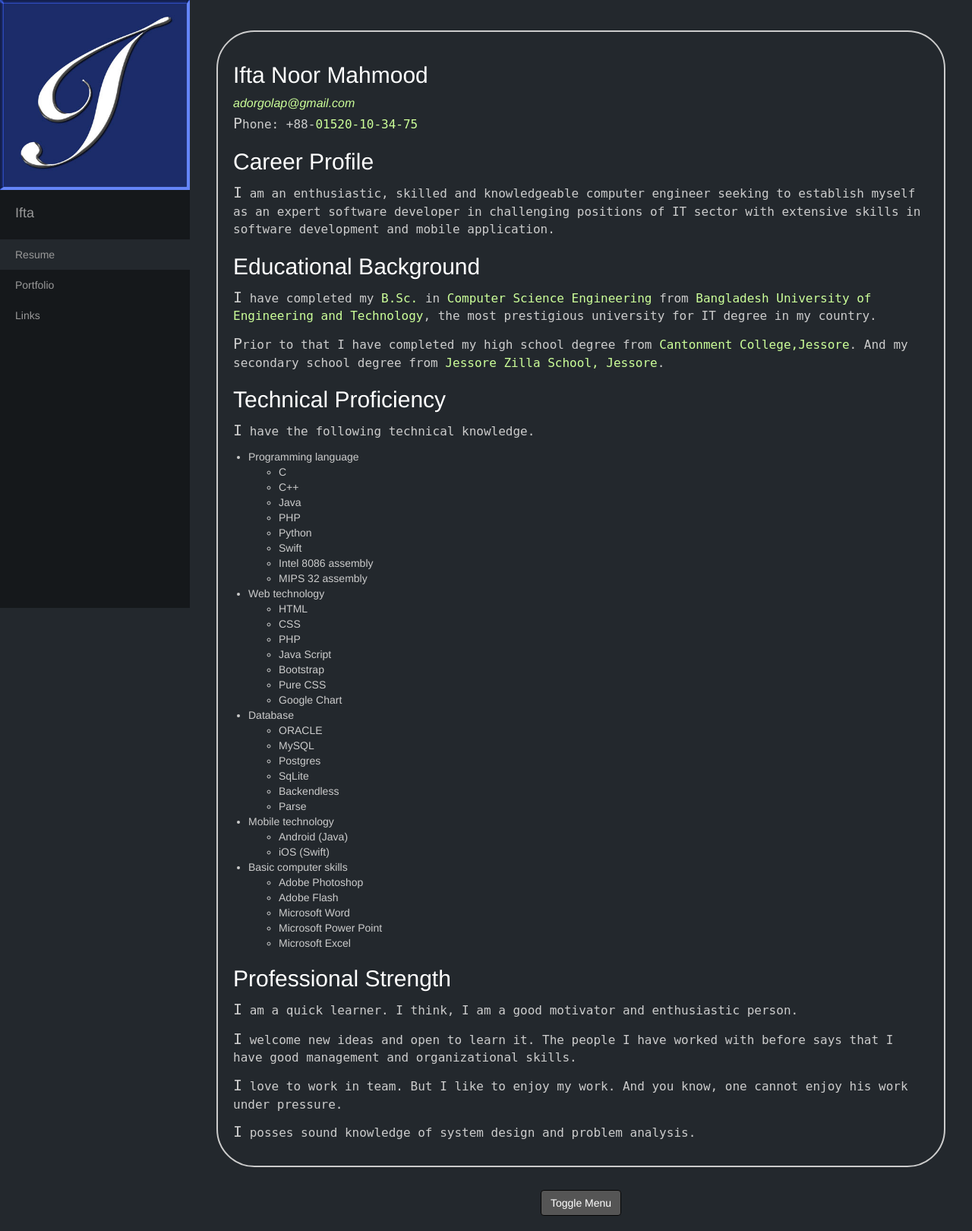
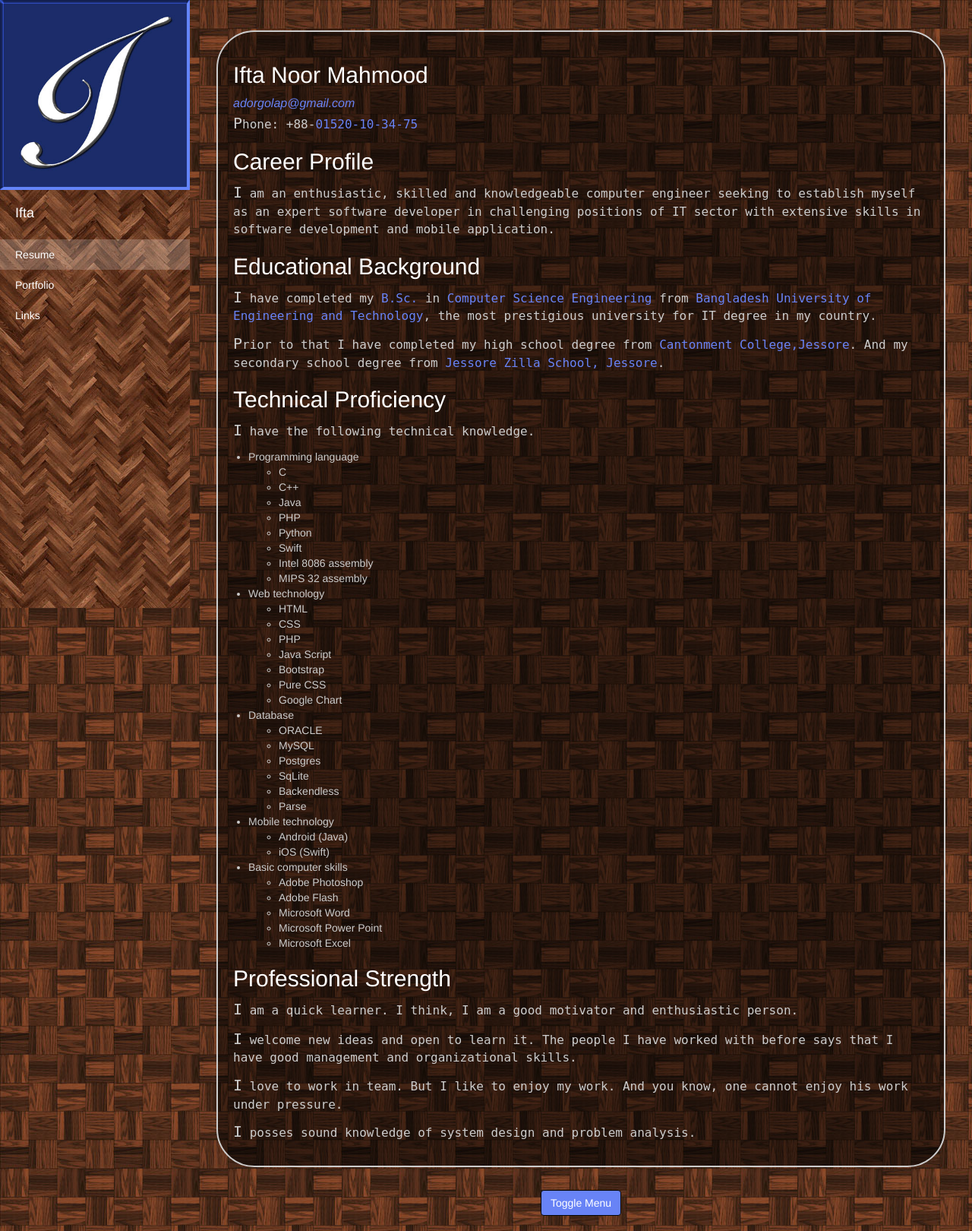
Before and after one commit to adorgoalp/Ifta-s-Index, a PHP site: page /reume.php in a window 1280 px wide. Shown: the whole page at 76% size. Run offline with PHP 8.4, Linux system fonts and the light colour scheme.

Commit message:
wood every where

```diff
--- a/css/ifta.css
+++ b/css/ifta.css
@@ -1,5 +1,6 @@
 body{
-    background-color: #23282D;
+    background-image: url(../img/side.jpg);
+    background-repeat: repeat;
     color: #cccccc;
 }
 div h1,h2,h3,h4,h5,h6{
@@ -30,8 +31,8 @@ p{
     padding-right: 20px;
 }
 ::selection{
-    color: #c9e2b3;
-    background: #122b40;
+    color: #000;
+    background: #fff;
 }
 .round-border{
     border: 2px #cccccc;
@@ -39,6 +40,7 @@ p{
     border-radius: 50px;
     padding: 20px 0px;
     margin: 20px 0px;
+    background-color: rgba(0,0,0,0.5);
 }
 .centering{
     text-align: center;
@@ -57,7 +59,7 @@ hr{
     font-size: x-large;
 }
 span{
-    color: #ccff99;
+    color: #6883f6;
 }
 .portfolio-pictures{
     display: inline-block;
@@ -71,7 +73,7 @@ span{
     border: 4px solid #555;
 }
 .btn-black{
-    background-color: #555;
+    background-color: #6883f6;
     color: #fff;
     border-color: #050505;
     margin-top: 10px;
--- a/css/simple-sidebar.css
+++ b/css/simple-sidebar.css
@@ -18,7 +18,9 @@
     height: 100%;
     margin-left: -250px;
     overflow-y: auto;
-    background: #15181B;
+    background-color: #442b1a;
+    background-image: url(../img/bg.jpg);
+    background-repeat: repeat;
     -webkit-transition: all 0.5s ease;
     -moz-transition: all 0.5s ease;
     -o-transition: all 0.5s ease;
@@ -56,25 +58,24 @@
     line-height: 40px;
 }
 .active{
-    background-color: #23282D;
+    background-color: rgba(255,255,255,0.2);
 }
-
 .sidebar-nav li a {
     display: block;
     text-decoration: none;
-    color: #999999;
+    color: #fff;
 }
 
 .sidebar-nav li a:hover {
     text-decoration: none;
-    color: #fff;
+    color: #6883f6;
     background: rgba(255,255,255,0.2);
 }
 
 
 .sidebar-nav li a:focus {
     text-decoration: none;
-    background-color: #555;
+    background-color: rgba(255,255,255,0.5);
 }
 
 .sidebar-nav > .sidebar-brand {
@@ -84,12 +85,12 @@
 }
 
 .sidebar-nav > .sidebar-brand a {
-    color: #999999;
+    color: #fff;
 }
 
 .sidebar-nav > .sidebar-brand a:hover {
-    color: #fff;
-    background: none;
+    color: #6883f6;
+    background: rgba(255,255,255,0.2);
 }
 
 @media(min-width:768px) {
--- a/reume.php
+++ b/reume.php
@@ -3,7 +3,7 @@
 <div class="round-border">
     <h2 class="text-good-positioning">Ifta Noor Mahmood</h2>
     <i style="font-size: initial; padding-left: 20px;">
-        <a style="color: #ccff99;" href="mailto:adorgolap@gmail.com" target="_top">adorgolap@gmail.com</a>
+        <a style="color: #6883f6;" href="mailto:adorgolap@gmail.com" target="_top">adorgolap@gmail.com</a>
     </i>
     <p>
         Phone: +88-<span>01520-10-34-75</span>
```
Also changed, not shown: img/bg.jpg, img/bg2.jpg (added), img/floor.jpg (added), img/side.jpg (added).
